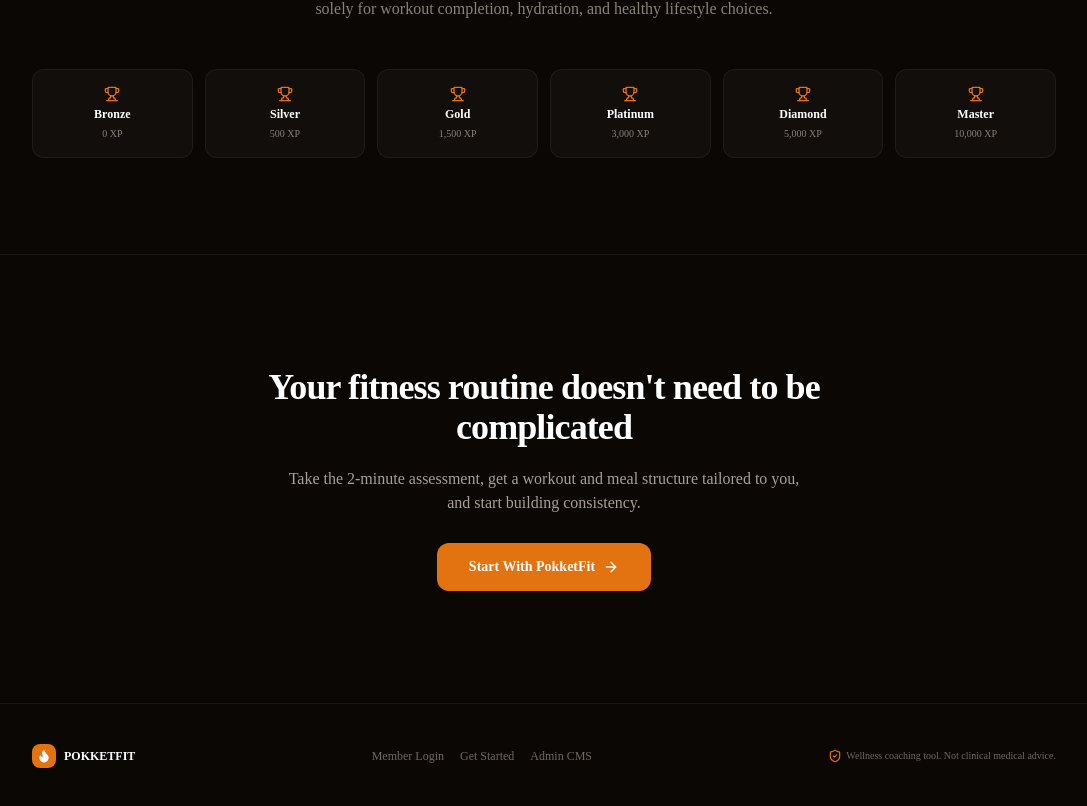
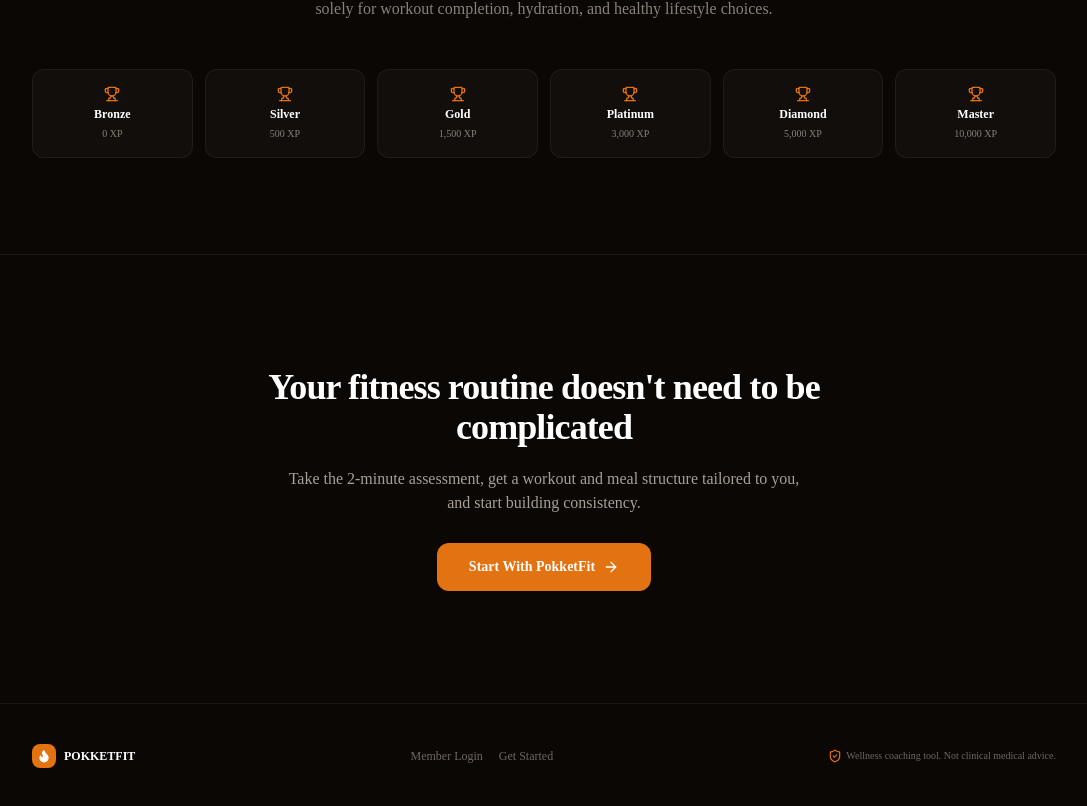
Before and after one commit to oaktix/pokketfit, a Next.js app: page / in a window 1280 px wide. Shown: the part 3235-4041 px from the top of the page, without its empty margins (96-1183 px from the left). Built offline with nearby package versions, Linux system fonts and the light colour scheme; no server answers.

Commit message:
remove admin cms link from footer

```diff
--- a/app/page.tsx
+++ b/app/page.tsx
@@ -472,7 +472,6 @@
           <div className="flex items-center space-x-4">
             <Link href="/login" className="hover:text-white transition-colors">Member Login</Link>
             <Link href="/onboarding" className="hover:text-white transition-colors">Get Started</Link>
-            <Link href="/admin" className="hover:text-white transition-colors">Admin CMS</Link>
           </div>
 
           <div className="flex items-center space-x-1 text-[10px]">
```
